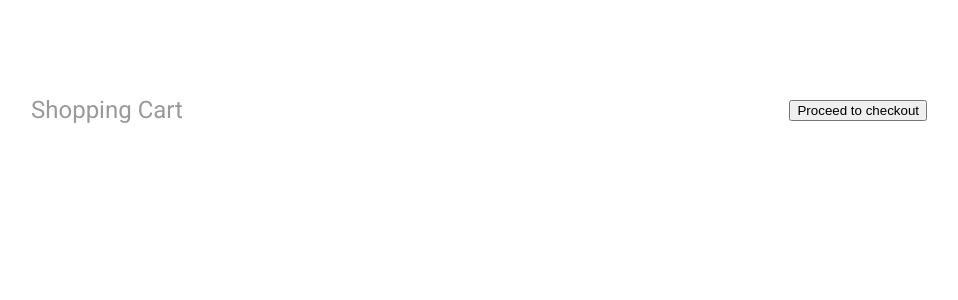
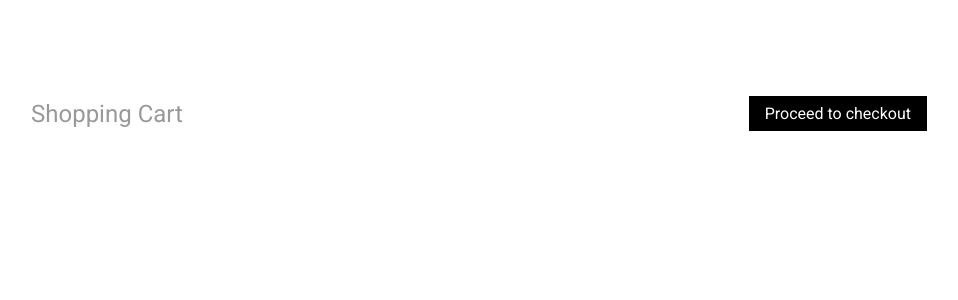
Before and after one commit to TarasekM/CC-Shopping-Cart, a React (Create React App) app: page / in a window 1280 px wide. Shown: the top 300 px of the page, without its empty margins (161-1119 px from the left). Built offline with nearby package versions, Linux system fonts and the light colour scheme.

Commit message:
Button now can get additional styling from parent.

```diff
--- a/src/components/Buttons/Button.js
+++ b/src/components/Buttons/Button.js
@@ -3,9 +3,15 @@ import React from 'react';
 import styles from './Button.module.scss';
 
 const Button = (props) => {
+    const buttonStyle = (additionalStyle) => {
+        if (!additionalStyle){
+            return styles.ShoppingCartButton;
+        }
+        return `${styles.ShoppingCartButton} ${additionalStyle}`;
+    }
     return(
-        <div className={styles.ShoppingCartButton}>
-            <button onClick={props.onClickFunction}>
+        <div className={buttonStyle(props.additionalStyle)}>
+            <button className={styles.Button} onClick={props.onClickFunction}>
                 {props.text}
             </button>
         </div>
```
